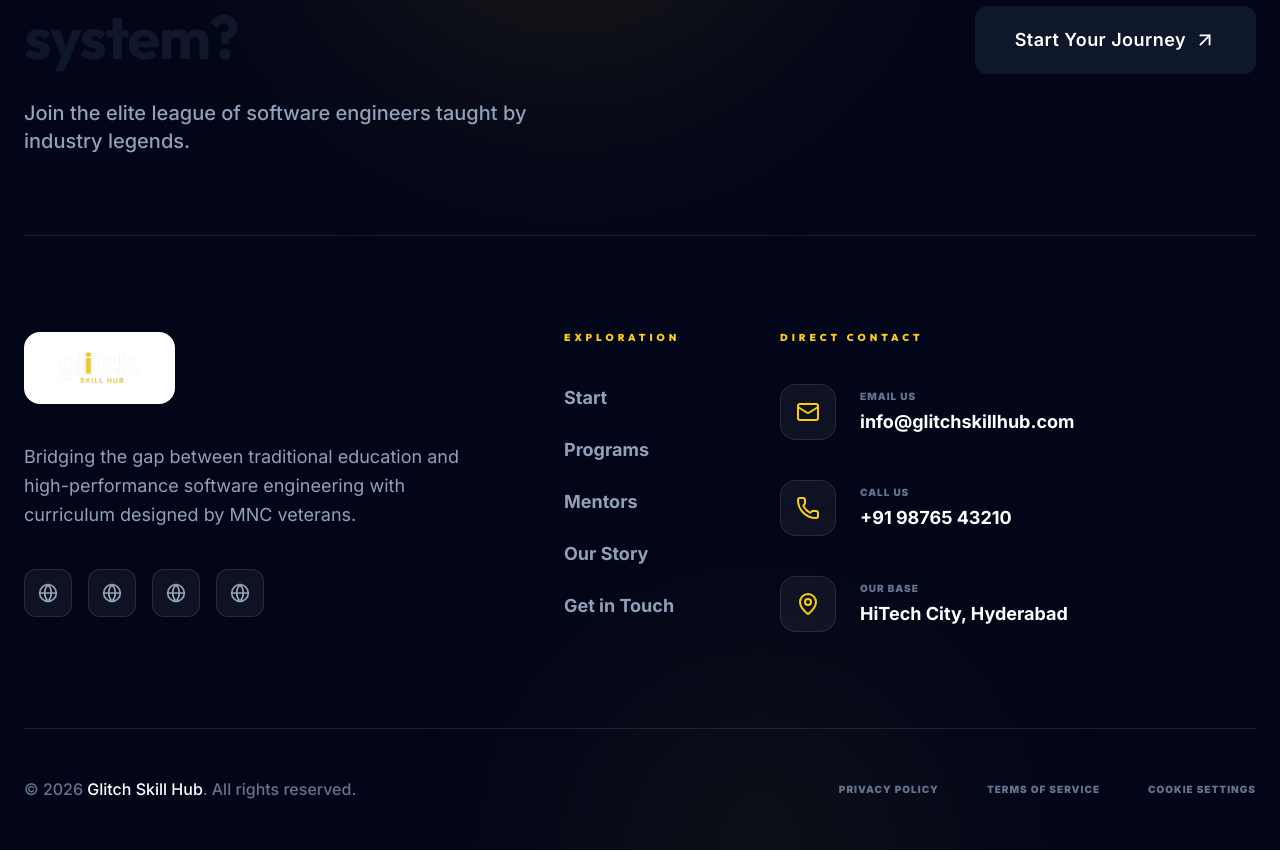
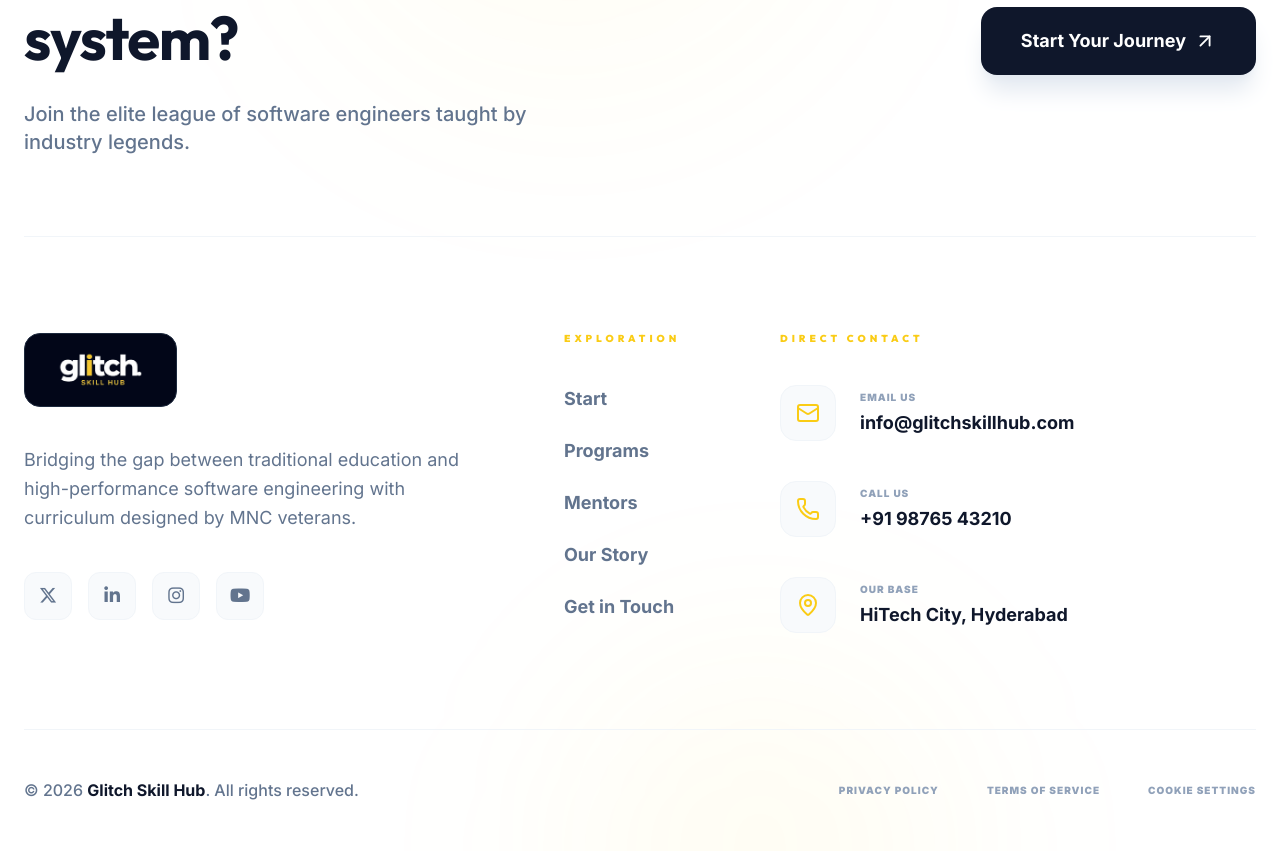
Before and after one commit to glitchskillhub-cmyk/glitch, a React (Vite) app in the folder client/: page / in a window 1280 px wide. Shown: the part 5424-6275 px from the top of the page. Built offline with nearby package versions, Linux system fonts and the light colour scheme; no server answers.

Commit message:
feat: modernized footer UI, added Font Awesome, and configured dynamic API URLs for local testing

```diff
--- a/client/index.html
+++ b/client/index.html
@@ -9,6 +9,8 @@
     <link rel="preconnect" href="https://fonts.googleapis.com">
     <link rel="preconnect" href="https://fonts.gstatic.com" crossorigin>
     <link href="https://fonts.googleapis.com/css2?family=Inter:wght@300;400;500;600;700;800;900&family=Outfit:wght@100;200;300;400;500;600;700;800;900&display=swap" rel="stylesheet">
+    <!-- Font Awesome CDN -->
+    <link rel="stylesheet" href="https://cdnjs.cloudflare.com/ajax/libs/font-awesome/6.5.1/css/all.min.css" integrity="sha512-DTOQO9RWCH3ppGqcWaEA1BIZOC6xxalwEsw9c2QQeAIftl+Vegovlnee1c9QX4TctnWMn13TZye+giMm8e2LwA==" crossorigin="anonymous" referrerpolicy="no-referrer" />
   </head>
   <body>
     <div id="root"></div>
--- a/client/src/components/Footer.jsx
+++ b/client/src/components/Footer.jsx
@@ -11,25 +11,25 @@ import logo from '../assets/images/glitch-logo.webp';
 
 const Footer = () => {
   return (
-    <footer className="bg-slate-950 text-white relative overflow-hidden font-sans">
-      {/* Decorative Background Glows */}
-      <div className="absolute top-0 left-1/4 w-[500px] h-[500px] bg-primary/10 rounded-full blur-[120px] -translate-y-1/2" />
+    <footer className="bg-white text-slate-900 relative overflow-hidden font-sans border-t border-slate-100">
+      {/* Decorative Background Glows - Subtle for light mode */}
+      <div className="absolute top-0 left-1/4 w-[500px] h-[500px] bg-primary/5 rounded-full blur-[120px] -translate-y-1/2" />
       <div className="absolute bottom-0 right-1/4 w-[400px] h-[400px] bg-primary/5 rounded-full blur-[100px] translate-y-1/2" />
 
       <div className="container mx-auto px-6 relative z-10">
         {/* Top Section: CTA / Banner */}
-        <div className="pt-24 pb-20 border-b border-white/10 flex flex-col lg:flex-row items-center justify-between gap-12">
+        <div className="pt-24 pb-20 border-b border-slate-100 flex flex-col lg:flex-row items-center justify-between gap-12">
           <div className="max-w-2xl text-center lg:text-left">
-            <h2 className="text-4xl md:text-6xl font-bold font-display mb-6 leading-tight tracking-tight">
+            <h2 className="text-4xl md:text-6xl font-bold font-display mb-6 leading-tight tracking-tight text-slate-900">
               Ready to <span className="text-primary italic">glitch</span> the system?
             </h2>
-            <p className="text-slate-400 text-lg md:text-xl font-medium max-w-xl mx-auto lg:mx-0">
+            <p className="text-slate-500 text-lg md:text-xl font-medium max-w-xl mx-auto lg:mx-0">
               Join the elite league of software engineers taught by industry legends.
             </p>
           </div>
           <div className="flex flex-col sm:flex-row gap-5 w-full lg:w-auto">
-            <Link to="/contact" className="btn-premium group py-5 px-10 text-lg">
-              <span>Start Your Journey</span>
+            <Link to="/contact" className="btn-primary group py-5 px-10 text-lg bg-slate-900 text-white rounded-2xl flex items-center justify-center gap-2 hover:bg-primary hover:text-slate-900 transition-all duration-300 shadow-xl shadow-slate-200">
+              <span className="font-bold">Start Your Journey</span>
               <ArrowUpRight size={22} className="group-hover:translate-x-1 group-hover:-translate-y-1 transition-transform" />
             </Link>
           </div>
@@ -40,22 +40,27 @@ const Footer = () => {
           {/* Brand Info */}
           <div className="lg:col-span-5">
             <Link to="/" className="inline-block mb-8 group">
-              <div className="bg-white px-8 py-4 rounded-2xl transition-all duration-500 group-hover:scale-105 group-hover:shadow-[0_0_30px_rgba(255,255,255,0.2)]">
+              <div className="bg-slate-950 px-8 py-4 rounded-2xl border border-slate-800 transition-all duration-500 group-hover:scale-105 group-hover:shadow-[0_0_30px_rgba(0,0,0,0.2)]">
                 <img src={logo} alt="Glitch Logo" className="h-10 w-auto object-contain" />
               </div>
             </Link>
-            <p className="text-slate-400 mb-10 leading-relaxed text-lg max-w-md">
+            <p className="text-slate-500 mb-10 leading-relaxed text-lg max-w-md">
               Bridging the gap between traditional education and high-performance software engineering with curriculum designed by MNC veterans.
             </p>
             <div className="flex gap-4">
-              {['Twitter', 'Linkedin', 'Instagram', 'Youtube'].map((social, idx) => (
+              {[
+                { name: 'Twitter', icon: 'fa-brands fa-x-twitter', link: '#' },
+                { name: 'Linkedin', icon: 'fa-brands fa-linkedin-in', link: '#' },
+                { name: 'Instagram', icon: 'fa-brands fa-instagram', link: '#' },
+                { name: 'Youtube', icon: 'fa-brands fa-youtube', link: '#' }
+              ].map((social, idx) => (
                 <a
                   key={idx}
-                  href="#"
-                  className="w-12 h-12 rounded-xl bg-white/5 border border-white/10 flex items-center justify-center text-slate-400 hover:bg-primary hover:text-slate-900 hover:border-primary transition-all duration-300"
-                  aria-label={social}
+                  href={social.link}
+                  className="w-12 h-12 rounded-xl bg-slate-50 border border-slate-100 flex items-center justify-center text-slate-500 hover:bg-primary hover:text-slate-900 hover:border-primary transition-all duration-300 group"
+                  aria-label={social.name}
                 >
-                  <Globe size={20} />
+                  <i className={`${social.icon} text-lg transition-transform group-hover:scale-110`}></i>
                 </a>
               ))}
             </div>
@@ -75,7 +80,7 @@ const Footer = () => {
                 <li key={item.name}>
                   <Link
                     to={item.path}
-                    className="text-slate-400 hover:text-white transition-all text-lg font-bold flex items-center group"
+                    className="text-slate-500 hover:text-slate-900 transition-all text-lg font-bold flex items-center group"
                   >
                     <span className="relative">
                       {item.name}
@@ -92,32 +97,32 @@ const Footer = () => {
             <h4 className="text-primary text-[10px] font-black uppercase tracking-[0.4em] mb-10">Direct Contact</h4>
             <div className="grid grid-cols-1 sm:grid-cols-2 lg:grid-cols-1 gap-10">
               <a href="mailto:info@glitchskillhub.com" className="flex items-center gap-6 group">
-                <div className="w-14 h-14 rounded-2xl bg-white/5 border border-white/10 flex items-center justify-center text-primary group-hover:bg-primary group-hover:text-slate-900 transition-all duration-300 shrink-0">
+                <div className="w-14 h-14 rounded-2xl bg-slate-50 border border-slate-100 flex items-center justify-center text-primary group-hover:bg-primary group-hover:text-slate-900 transition-all duration-300 shrink-0">
                   <Mail size={24} />
                 </div>
                 <div>
-                  <p className="text-[10px] font-black uppercase tracking-widest text-slate-500 mb-1">Email Us</p>
-                  <p className="text-lg font-bold text-white group-hover:text-primary transition-colors">info@glitchskillhub.com</p>
+                  <p className="text-[10px] font-black uppercase tracking-widest text-slate-400 mb-1">Email Us</p>
+                  <p className="text-lg font-bold text-slate-900 group-hover:text-primary transition-colors">info@glitchskillhub.com</p>
                 </div>
               </a>
 
               <a href="tel:+919876543210" className="flex items-center gap-6 group">
-                <div className="w-14 h-14 rounded-2xl bg-white/5 border border-white/10 flex items-center justify-center text-primary group-hover:bg-primary group-hover:text-slate-900 transition-all duration-300 shrink-0">
+                <div className="w-14 h-14 rounded-2xl bg-slate-50 border border-slate-100 flex items-center justify-center text-primary group-hover:bg-primary group-hover:text-slate-900 transition-all duration-300 shrink-0">
                   <Phone size={24} />
                 </div>
                 <div>
-                  <p className="text-[10px] font-black uppercase tracking-widest text-slate-500 mb-1">Call Us</p>
-                  <p className="text-lg font-bold text-white group-hover:text-primary transition-colors">+91 98765 43210</p>
+                  <p className="text-[10px] font-black uppercase tracking-widest text-slate-400 mb-1">Call Us</p>
+                  <p className="text-lg font-bold text-slate-900 group-hover:text-primary transition-colors">+91 98765 43210</p>
                 </div>
               </a>
 
               <div className="flex items-center gap-6 group">
-                <div className="w-14 h-14 rounded-2xl bg-white/5 border border-white/10 flex items-center justify-center text-primary shrink-0">
+                <div className="w-14 h-14 rounded-2xl bg-slate-50 border border-slate-100 flex items-center justify-center text-primary shrink-0">
                   <MapPin size={24} />
                 </div>
                 <div>
-                  <p className="text-[10px] font-black uppercase tracking-widest text-slate-500 mb-1">Our Base</p>
-                  <p className="text-lg font-bold text-white">HiTech City, Hyderabad</p>
+                  <p className="text-[10px] font-black uppercase tracking-widest text-slate-400 mb-1">Our Base</p>
+                  <p className="text-lg font-bold text-slate-900">HiTech City, Hyderabad</p>
                 </div>
               </div>
             </div>
@@ -125,14 +130,14 @@ const Footer = () => {
         </div>
 
         {/* Legal & Copyright */}
-        <div className="py-12 border-t border-white/10 flex flex-col md:flex-row justify-between items-center gap-8 text-center md:text-left">
+        <div className="py-12 border-t border-slate-100 flex flex-col md:flex-row justify-between items-center gap-8 text-center md:text-left">
           <p className="text-slate-500 font-medium">
-            © 2026 <span className="text-white">Glitch Skill Hub</span>. All rights reserved.
+            © 2026 <span className="text-slate-900 font-bold">Glitch Skill Hub</span>. All rights reserved.
           </p>
           <div className="flex flex-wrap justify-center gap-8 md:gap-12">
-            <Link to="/privacy" className="text-[10px] font-black uppercase tracking-widest text-slate-500 hover:text-white transition-colors">Privacy Policy</Link>
-            <Link to="/terms" className="text-[10px] font-black uppercase tracking-widest text-slate-500 hover:text-white transition-colors">Terms of Service</Link>
-            <Link to="/cookies" className="text-[10px] font-black uppercase tracking-widest text-slate-500 hover:text-white transition-colors">Cookie Settings</Link>
+            <Link to="/privacy" className="text-[10px] font-black uppercase tracking-widest text-slate-400 hover:text-slate-900 transition-colors">Privacy Policy</Link>
+            <Link to="/terms" className="text-[10px] font-black uppercase tracking-widest text-slate-400 hover:text-slate-900 transition-colors">Terms of Service</Link>
+            <Link to="/cookies" className="text-[10px] font-black uppercase tracking-widest text-slate-400 hover:text-slate-900 transition-colors">Cookie Settings</Link>
           </div>
         </div>
       </div>
--- a/client/src/utils/api.js
+++ b/client/src/utils/api.js
@@ -1,7 +1,9 @@
 import axios from 'axios';
 
 const api = axios.create({
-  baseURL: 'https://glitch-azwb.onrender.com/api',
+  baseURL: import.meta.env.MODE === 'development'
+    ? 'http://localhost:5000/api'
+    : 'https://glitch-azwb.onrender.com/api',
 });
 
 // Add a request interceptor to attach the JWT token
```
